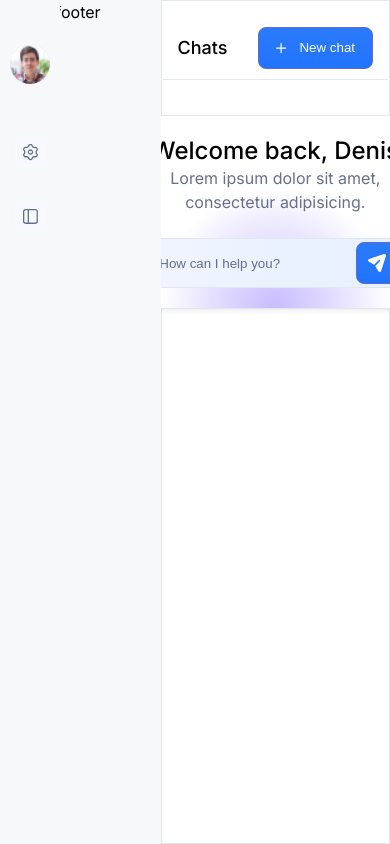
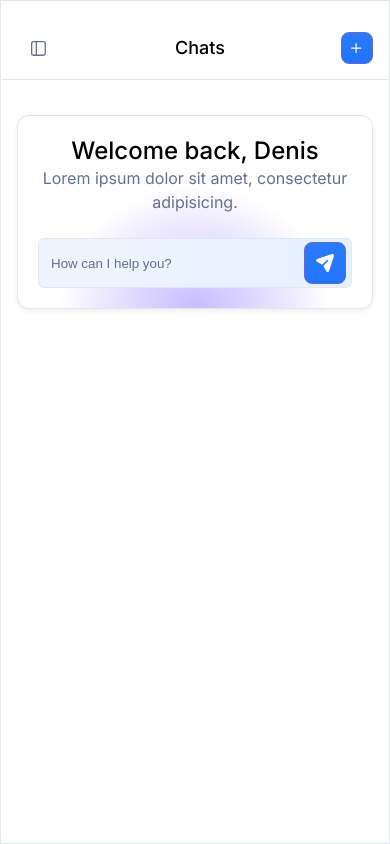
Before and after one commit to kimgetsu/LLM-Chat, a Vue app: page / in a window 390 px wide. Built offline with nearby package versions, Linux system fonts and the light colour scheme.

Commit message:
Сделал все оставшиеся правки

```diff
--- a/src/components/ChatArea.vue
+++ b/src/components/ChatArea.vue
@@ -1,11 +1,22 @@
 <template>
   <div class="chat-container">
     <header class="chat-header">
+      <UiButton
+        v-if="isMobile"
+        size="default"
+        variant="tertiary"
+        :onlyIcon="true"
+        @click="toggle"
+        class="sidebar-header-btn"
+      >
+        <template #left> <SidebarIcon /> </template>
+      </UiButton>
+
       <h1 class="d-3 medium">Chats</h1>
 
-      <UiButton variant="primary" size="default">
+      <UiButton variant="primary" :size="isMobile ? 'small' : 'default'" :onlyIcon="isMobile">
         <template #left> <PlusIcon /> </template>
-        <template #default>New chat</template>
+        <template #default v-if="!isMobile">New chat</template>
       </UiButton>
     </header>
 
@@ -34,6 +45,10 @@
 import PlusIcon from '../assets/icons/PlusIcon.svg'
 import SendIcon from '../assets/icons/SendIcon.svg'
 import UiButton from './shared/UiButton.vue'
+import SidebarIcon from '../assets/icons/SidebarIcon.svg'
+import { useSidebarState } from './Sidebar'
+
+const { toggle, isMobile } = useSidebarState()
 </script>
 
 <style scoped>
@@ -126,6 +141,10 @@ import UiButton from './shared/UiButton.vue'
 
 .input-btn {
   margin: 5px;
+}
+
+.sidebar-header-btn {
+  background: var(--neutral-100);
 }
 
 @media (max-width: 1023px) {
--- a/src/components/Sidebar/index.ts
+++ b/src/components/Sidebar/index.ts
@@ -1,5 +1,5 @@
 export { default as SidebarHeader } from './ui/SidebarHeader.vue'
-export { default as SidebarSection } from './ui/SidebarSection.vue'
+export { default as SidebarSection } from './ui/Sidebar.vue'
 export { default as SidebarFooter } from './ui/SidebarFooter.vue'
 
 export { useSidebarState } from './model/useSidebarState'
--- a/src/components/Sidebar/ui/SidebarSection.vue
+++ b/src/components/Sidebar/ui/Sidebar.vue
@@ -1,21 +1,7 @@
 <template>
   <aside :class="['sidebar', { collapsed: isCollapsed }]">
     <div class="sidebar-container">
-      <header class="sidebar-header">
-        <div class="header-content">
-          <img src="../../../assets/icons/Avatar.png" alt="Avatar" class="avatar" />
-          <p v-if="!isCollapsed" class="d-2 medium username">Denis Kim</p>
-        </div>
-        <div class="header-actions" :class="{ collapsed: isCollapsed }">
-          <UiButton variant="tertiary" size="small" :onlyIcon="true">
-            <template #left> <SettingsIcon /> </template>
-          </UiButton>
-          <UiButton @click="toggle" variant="tertiary" size="small" :onlyIcon="true">
-            <template #left> <SidebarIcon /> </template>
-          </UiButton>
-        </div>
-      </header>
-
+      <SidebarHeader />
       <section v-if="!isCollapsed" class="chat-history">
         <h2 class="d-1 medium history-title">CHAT HISTORY</h2>
         <ul class="chat-list">
@@ -39,27 +25,17 @@
           </li>
         </ul>
       </section>
-
-      <footer v-if="!isCollapsed" class="sidebar-footer">
-        <div class="btn-container">
-          <UiButton variant="primary" size="default" class="sidebar-btn">
-            <template #left><PlusIcon /></template>
-            <template #default>Start new chat</template>
-          </UiButton>
-        </div>
-      </footer>
+      <SidebarFooter />
     </div>
   </aside>
 </template>
 
 <script setup lang="ts">
 import { useSidebarState } from '../model/useSidebarState'
-import SettingsIcon from '../../../assets/icons/SettingsIcon.svg'
-import SidebarIcon from '../../../assets/icons/SidebarIcon.svg'
-import PlusIcon from '../../../assets/icons/PlusIcon.svg'
-import UiButton from '../../shared/UiButton.vue'
+import SidebarHeader from './SidebarHeader.vue'
+import SidebarFooter from './SidebarFooter.vue'
 
-const { isCollapsed, toggle } = useSidebarState()
+const { isCollapsed } = useSidebarState()
 </script>
 
 <style scoped>
@@ -76,16 +52,6 @@ const { isCollapsed, toggle } = useSidebarState()
   position: relative;
   z-index: 100;
   overflow: hidden;
-}
-
-.sidebar-btn {
-  width: 248px;
-  height: 45px;
-}
-
-.btn-container {
-  display: flex;
-  justify-content: center;
 }
 
 .sidebar.collapsed {
@@ -114,12 +80,6 @@ const { isCollapsed, toggle } = useSidebarState()
   margin-top: 20px;
 }
 
-.sidebar.collapsed .username,
-.sidebar.collapsed .chat-history,
-.sidebar.collapsed .sidebar-footer {
-  display: none;
-}
-
 .sidebar-container {
   display: flex;
   flex-direction: column;
@@ -127,49 +87,6 @@ const { isCollapsed, toggle } = useSidebarState()
   padding: 24px;
   height: 100%;
   box-sizing: border-box;
-}
-
-.sidebar-header {
-  display: flex;
-  justify-content: space-between;
-  align-items: center;
-  margin-bottom: 40px;
-  width: 100%;
-  transition: all 0.3s ease;
-}
-
-.header-content {
-  display: flex;
-  align-items: center;
-  gap: 12px;
-}
-
-.avatar {
-  width: 40px;
-  height: 40px;
-  border-radius: 50%;
-  object-fit: cover;
-  background: var(--neutral-400);
-  flex-shrink: 0;
-}
-
-.username {
-  margin: 0;
-  white-space: nowrap;
-  overflow: hidden;
-  text-overflow: ellipsis;
-  max-width: 150px;
-}
-
-.header-actions {
-  display: flex;
-  gap: 16px;
-  align-items: center;
-}
-
-.header-actions.collapsed {
-  flex-direction: column;
-  gap: 32px;
 }
 
 .icon {
@@ -224,11 +141,6 @@ const { isCollapsed, toggle } = useSidebarState()
   text-overflow: ellipsis;
 }
 
-.sidebar-footer {
-  margin-top: auto;
-  padding-top: 20px;
-}
-
 @media (max-width: 1023px) {
   .sidebar:not(.collapsed) {
     width: 240px;
@@ -259,16 +171,17 @@ const { isCollapsed, toggle } = useSidebarState()
     top: 0;
     left: 0;
     height: 100vh;
-    width: 60px;
-    min-width: 60px;
+    min-width: 0;
     z-index: 100;
-    transform: translateX(0);
+    transform: translateX(-100%);
+    position: fixed;
     transition: width 0.3s ease-in-out;
+    transition: transform 0.3s ease-in-out;
   }
 
   .sidebar:not(.collapsed) {
+    transform: translate(0);
     width: 280px;
-    min-width: 280px;
     box-shadow: var(--sh-neutral-medium);
     z-index: 100;
   }
--- a/src/components/Sidebar/ui/SidebarFooter.vue
+++ b/src/components/Sidebar/ui/SidebarFooter.vue
@@ -1,3 +1,51 @@
 <template>
-  <span>footer</span>
+  <footer class="sidebar-footer">
+    <div :class="['btn-container', { collapsed: isCollapsed }]">
+      <UiButton
+        variant="primary"
+        :size="isCollapsed ? 'small' : 'default'"
+        :onlyIcon="isCollapsed"
+        class="sidebar-btn"
+      >
+        <template #left><PlusIcon /></template>
+        <template #default v-if="!isCollapsed">Start new chat</template>
+      </UiButton>
+    </div>
+  </footer>
 </template>
+
+<script setup lang="ts">
+import UiButton from '../../shared/UiButton.vue'
+import PlusIcon from '../../../assets/icons/PlusIcon.svg'
+import { useSidebarState } from '../model/useSidebarState'
+
+const { isCollapsed } = useSidebarState()
+</script>
+
+<style scoped>
+.sidebar-btn {
+  width: 248px;
+  height: 45px;
+}
+
+.btn-container {
+  display: flex;
+  justify-content: center;
+}
+
+.btn-container.collapsed {
+  display: flex;
+  justify-content: center;
+}
+
+.sidebar.collapsed .sidebar-btn {
+  width: 32px;
+  height: 32px;
+  padding: 20px;
+}
+
+.sidebar-footer {
+  margin-top: auto;
+  padding-top: 20px;
+}
+</style>
--- a/src/components/Sidebar/ui/SidebarHeader.vue
+++ b/src/components/Sidebar/ui/SidebarHeader.vue
@@ -1,3 +1,70 @@
 <template>
-  <span>Header</span>
+  <header class="sidebar-header">
+    <div class="header-content">
+      <img src="../../../assets/icons/Avatar.png" alt="Avatar" class="avatar" />
+      <p v-if="!isCollapsed" class="d-2 medium username">Denis Kim</p>
+    </div>
+    <div class="header-actions" :class="{ collapsed: isCollapsed }">
+      <UiButton variant="tertiary" size="small" :onlyIcon="true">
+        <template #left> <SettingsIcon /> </template>
+      </UiButton>
+      <UiButton @click="toggle" variant="tertiary" size="small" :onlyIcon="true">
+        <template #left> <SidebarIcon /> </template>
+      </UiButton>
+    </div>
+  </header>
 </template>
+
+<script setup lang="ts">
+import UiButton from '../../shared/UiButton.vue'
+import SettingsIcon from '../../../assets/icons/SettingsIcon.svg'
+import SidebarIcon from '../../../assets/icons/SidebarIcon.svg'
+import { useSidebarState } from '../model/useSidebarState'
+
+const { isCollapsed, toggle } = useSidebarState()
+</script>
+
+<style scoped>
+.sidebar-header {
+  display: flex;
+  justify-content: space-between;
+  align-items: center;
+  margin-bottom: 40px;
+  width: 100%;
+  transition: all 0.3s ease;
+}
+
+.header-content {
+  display: flex;
+  align-items: center;
+  gap: 12px;
+}
+
+.avatar {
+  width: 40px;
+  height: 40px;
+  border-radius: 50%;
+  object-fit: cover;
+  background: var(--neutral-400);
+  flex-shrink: 0;
+}
+
+.username {
+  margin: 0;
+  white-space: nowrap;
+  overflow: hidden;
+  text-overflow: ellipsis;
+  max-width: 150px;
+}
+
+.header-actions {
+  display: flex;
+  gap: 16px;
+  align-items: center;
+}
+
+.header-actions.collapsed {
+  flex-direction: column;
+  gap: 32px;
+}
+</style>
--- a/src/views/ChatView.vue
+++ b/src/views/ChatView.vue
@@ -1,10 +1,6 @@
 <template>
   <div class="app-container">
-    <section>
-      <SidebarHeader />
-      <SidebarSection />
-      <SidebarFooter />
-    </section>
+    <Sidebar />
     <section class="content-area">
       <ChatArea />
     </section>
@@ -15,9 +11,7 @@
 
 <script setup lang="ts">
 import ChatArea from '../components/ChatArea.vue'
-import SidebarHeader from '../components/Sidebar/ui/SidebarHeader.vue'
-import SidebarSection from '../components/Sidebar/ui/SidebarSection.vue'
-import SidebarFooter from '../components/Sidebar/ui/SidebarFooter.vue'
+import Sidebar from '../components/Sidebar/ui/Sidebar.vue'
 import { useSidebarState } from '../components/Sidebar'
 
 const { isMobile, isCollapsed, close } = useSidebarState()
@@ -91,26 +85,7 @@ const closeSidebar = () => {
     height: 100vh;
     overflow-y: auto;
     position: relative;
-    margin-left: 60px;
-    transition: margin-left 0s;
     box-sizing: border-box;
-  }
-
-  .app-container:has(.sidebar:not(.collapsed)) .content-area {
-    margin-left: 60px;
-  }
-
-  .app-container:has(.sidebar:not(.collapsed)) .content-area::before {
-    content: '';
-    position: absolute;
-    top: 0;
-    left: 0;
-    right: 0;
-    bottom: 0;
-    background: rgba(0, 0, 0, 0.3);
-    z-index: 89;
-    pointer-events: none;
-    animation: fadeIn 0.3s ease;
   }
 
   .content-area .chat-container {
```
